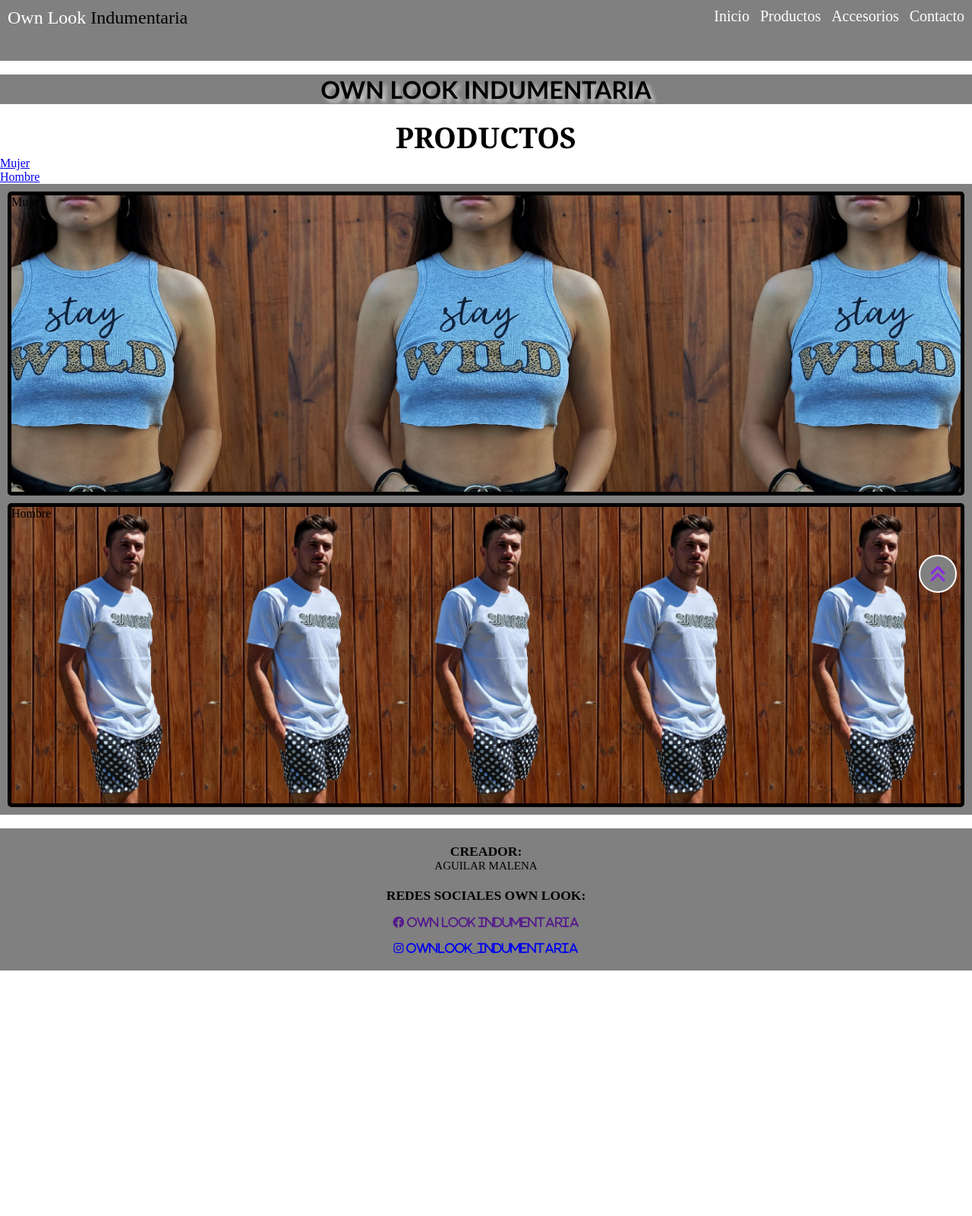
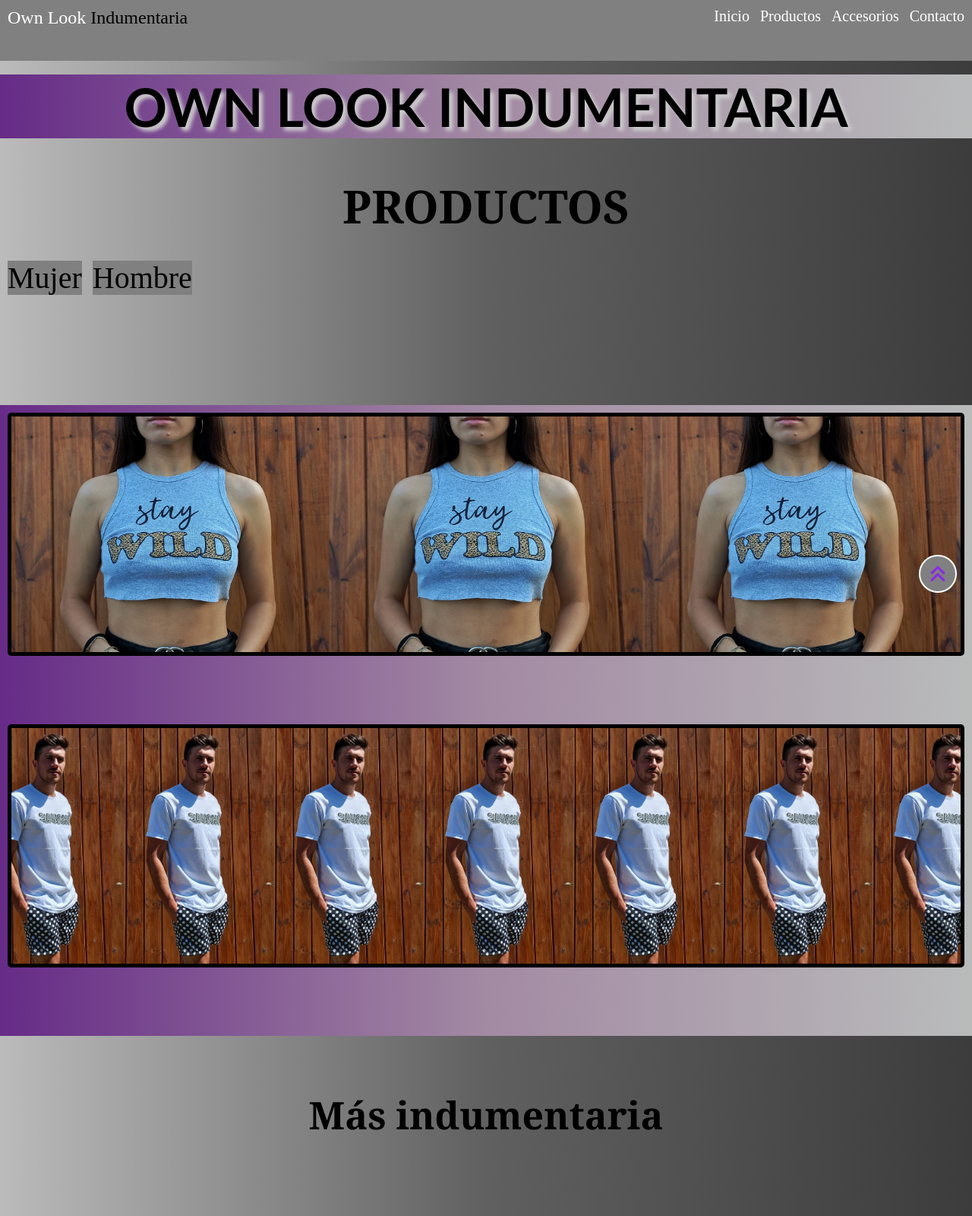
Before and after one commit to malenaguilar/comision29310, a plain HTML site: page paginas/productos.html in a window 1280 px wide. Shown: the top 1600 px of the page at 76% size. Before the commit the page ends 1277 px from the top, so only its background shows below. Drawn offline with Linux system fonts and the light colour scheme.

Commit message:
edite html index,contacto y productos, y style css

```diff
--- a/archivo css/Style.css
+++ b/archivo css/Style.css
@@ -10,10 +10,10 @@ html{
 
 #color {
     color:rgb(0, 0, 0);
-    background-color: gray;
     text-align: center;
     text-align: center;
     font-weight: 900;
+    font-size: 70px;
     font-family: 'Gill Sans', 'Gill Sans MT', Calibri, 'Trebuchet MS', sans-serif;
     text-shadow: 5px 5px 5px #ccc;
     animation-duration: 3s;
@@ -21,6 +21,8 @@ html{
     animation-delay: 2s;
     animation-direction: alternate;
     animation-iteration-count: infinite;
+    background: rgb(102,43,135);
+    background: linear-gradient(90deg, rgba(102,43,135,1) 0%, rgba(163,138,163,1) 50%, rgba(185,187,187,1) 100%);
 }
 
 @keyframes aparecer {
@@ -44,10 +46,11 @@ html{
     font-family: Arial, Helvetica, sans-serif;
 }
 
-h2 {
+.contacto {
     text-align: center;
-    font-size: 10mm;
+    font-size: 60px;
     font-family: Georgia, 'Times New Roman', Times, serif;
+    padding: 30px;
 }
 
 .texto {
@@ -68,7 +71,10 @@ h2 {
     font-family: Georgia, 'Times New Roman', Times, serif;
 }
 
-
+body {
+    background: rgb(187,187,187);
+background: linear-gradient(90deg, rgba(187,187,187,1) 0%, rgba(96,96,96,1) 50%, rgba(61,60,61,1) 100%);
+}
 
 /* //////////////////////////////////////////////////// */
 
@@ -90,13 +96,52 @@ h2 {
     font-size: 10mm;
 }
 
+.parrafo {
+    font-size: 30px;
+    font-family: 'Segoe UI', Tahoma, Geneva, Verdana, sans-serif;
+    padding: 70px;
+    height: 70%;
+}
 
+.subtitulo {
+    font-size: 50px;
+    font-family: Georgia, 'Times New Roman', Times, serif;
+    text-align: center;
+    padding: 70px;
+}
+
+.productos{
+    background: rgb(102,43,135);
+    background: linear-gradient(90deg, rgba(102,43,135,1) 0%, rgba(163,138,163,1) 50%, rgba(185,187,187,1) 100%);
+
+}
+
+.lista ul li {
+    list-style: none;
+    display: inline-block;
+    margin-left: 10px;
+    font-size: 40px;
+}
+
+.lista a {
+    text-decoration: none;
+    color: black;
+    background-color: gray;
+    text-transform: capitalize;
+}
+
+.lista a:hover{
+    color: white;
+}
 
 /* //////////////////////////////////////////////////// */
 
 /* contacto */
 
-
+.formulario {
+    font-size: 20px;
+    padding: 200px;
+}
 
 footer{
     color: black;
@@ -165,11 +210,15 @@ main {
 }
 
 .call{
-    width: 50%;
-    float: right;
-    color: gray;
-    border: 2px solid #fff;
+    font-size: 30px;
+    width: 30%;
+    float: initial;
+    color: black;
+    border: 2px solid white;
+    background-color: violet;
     padding: 20px;
+    background: rgb(102,43,135);
+background: linear-gradient(90deg, rgba(102,43,135,1) 0%, rgba(163,138,163,1) 50%, rgba(185,187,187,1) 100%);
 }
 
 
@@ -493,12 +542,14 @@ main {
     background-image: url(../image/top3.jpeg);
     background-position: center;
     background-size: contain;
+    height: 80%;
 }
 
 .photo2 {
     background-image: url(../image/men.jpeg);
     background-position: center;
     background-size: contain;
+    height: 80%;
 }
 
 @media  only screen and (max-width:800) {
--- a/paginas/productos.html
+++ b/paginas/productos.html
@@ -27,27 +27,20 @@
     <br>
 
     <h2 class="contacto">PRODUCTOS</h2>
-    <nav>
+    <nav class="lista">
         <ul>
             <li><a href="#sec1">Mujer</a></li>
             <li><a href="#sec2">Hombre</a></li>
         </ul>
     </nav>
+   <br><br><br><br> <br><br><br><br>
     <section class="productos">
-        <div class="photo1 photo">Mujer</div>
-        <div class="photo2 photo">Hombre</div>
+        <div class="photo1 photo"></div>
+        <div class="photo2 photo"></div>
     </section>
 
-    <!-- <ol class="women">
-        <h3 id="sec1">Mujer</h3>
-        <section class="sec1"></section>
-        <img src="../image/top3.jpeg"><img/> <br> <br> <br>
-    </ol>
-    <ol class="men">
-        <h2 id="sec2">Hombre</h2>
-        <section class="sec2"></section>
-        <img src="../image/men.jpeg"><img/>
-    </ol> -->
+   <h3 class="subtitulo">Más indumentaria</h3>
+   <div class="parrafo">Lorem ipsum dolor sit amet consectetur adipisicing elit. Earum, quae, dolor ad saepe accusamus, totam ullam velit repellat nesciunt nihil voluptatibus deserunt et! Fugit fugiat inventore temporibus magnam deleniti eos. Lorem ipsum dolor sit amet consectetur adipisicing elit. Mollitia laborum nihil quaerat, cum fugiat nulla, voluptate, sequi aliquid quod dolores odit accusantium tempora vero cumque ducimus iste dolore nisi in! Lorem ipsum dolor sit amet consectetur, adipisicing elit. Minima adipisci possimus at culpa porro iste, ea facilis voluptates nemo necessitatibus repellendus molestiae. Quam, officia enim maiores voluptas dolorem quod aut!</div>
 
 <br>
 <footer>
```
Also changed, not shown: index.html (+3 -1 lines), paginas/contacto.html (+10 -4 lines).
